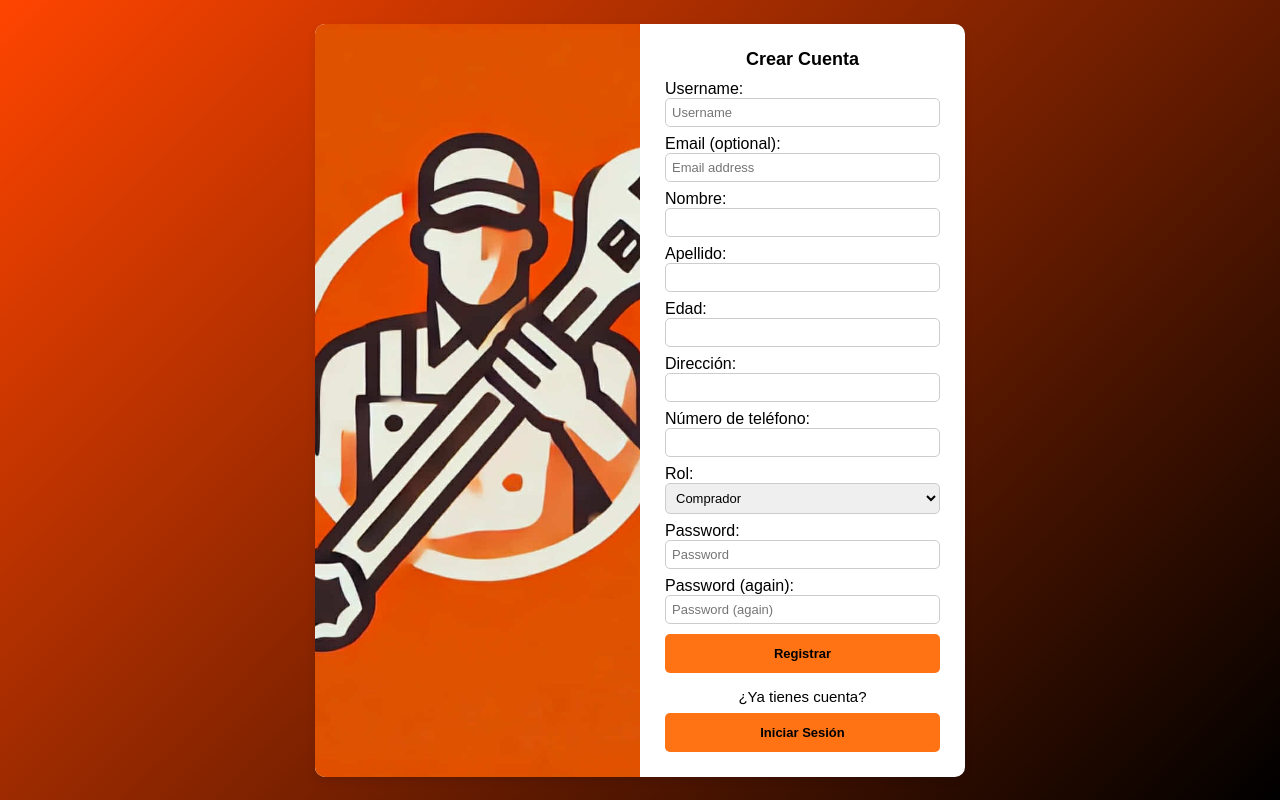
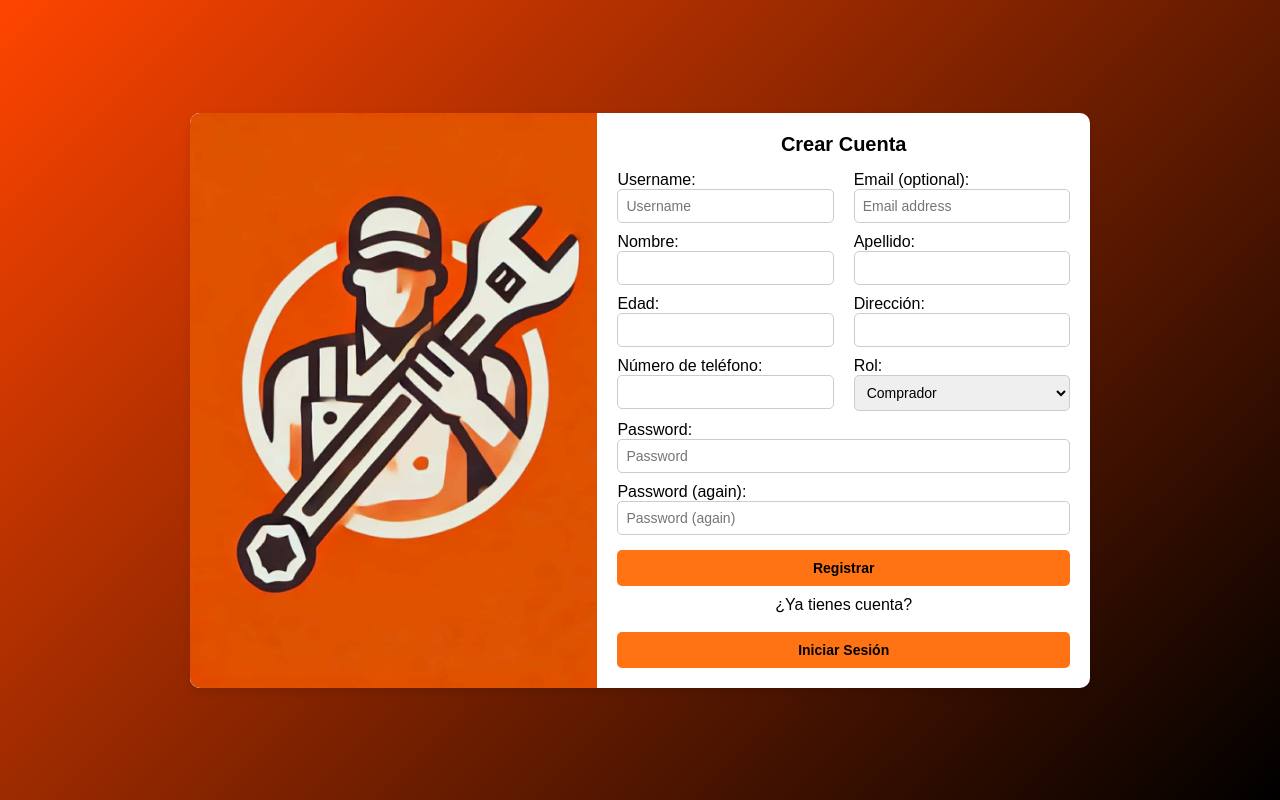
Before and after one commit to metodosformalesds/t3_mfds_2024, a Django app: page /accounts/signup/ in a window 1280 px wide. Run offline with Django 4.2, Linux system fonts and the light colour scheme.

Commit message:
Actualizacion de anchos de login

```diff
--- a/yonkes/static/css/signup.css
+++ b/yonkes/static/css/signup.css
@@ -6,11 +6,12 @@
 }
 
 body {
-    height: 100vh;
+    min-height: 100vh;
     display: flex;
     justify-content: center;
     align-items: center;
     background: linear-gradient(135deg, #FF4500, #000000);
+    padding: 20px;
 }
 
 .signup-container {
@@ -18,12 +19,15 @@ body {
     justify-content: center;
     align-items: center;
     height: 100%;
+    width: 100%;
+    max-width: 1200px;
 }
 
 .signup-box {
     display: flex;
-    width: 650px; /* Un poco más estrecho */
-    height: auto;
+    flex-direction: row;
+    width: 100%;
+    max-width: 900px;
     background-color: #fff;
     box-shadow: 0 4px 8px rgba(0, 0, 0, 0.1);
     border-radius: 10px;
@@ -38,7 +42,7 @@ body {
 }
 
 .image-side {
-    width: 50%;
+    width: 50%; /* Cambié el ancho a 40% en lugar de 30% */
     background-color: #ddd;
 }
 
@@ -49,57 +53,59 @@ body {
     transition: transform 0.3s ease;
 }
 
-.signup-box:hover .image-side img {
-    transform: scale(1.05);
-}
-
-.form-side {
-    width: 50%;
-    padding: 25px; /* Un poco menos de padding */
+.form-content {
+    width: 60%; /* Ajusté el ancho de la sección del formulario a 60% */
+    padding: 20px;
     display: flex;
     flex-direction: column;
-    justify-content: center;
+    justify-content: space-between;
 }
 
 h2 {
-    margin-bottom: 10px; /* Menos margen */
     text-align: center;
-    font-size: 18px; /* Tamaño de fuente más pequeño */
+    font-size: 20px;
+    margin-bottom: 15px;
+}
+
+.form-columns {
+    display: flex;
+    gap: 20px; /* Espacio entre las columnas */
+}
+
+.column {
+    flex: 1; /* Las columnas ocupan el mismo ancho */
+    display: flex;
+    flex-direction: column;
 }
 
 .input-box {
-    margin-bottom: 8px; /* Menos margen */
+    margin-bottom: 10px;
 }
 
 .input-box input, .input-box select, .input-box textarea {
     width: 100%;
-    padding: 6px; /* Menos padding */
+    padding: 8px;
     border: 1px solid #ccc;
     border-radius: 5px;
-    font-size: 13px; /* Fuente más pequeña */
+    font-size: 14px;
     transition: border 0.3s ease;
 }
 
-.input-box input:focus, .input-box select:focus, .input-box textarea:focus {
-    border-color: #605678;
-    outline: none;
-}
-
 .button-box {
-    margin-top: 10px; /* Menos margen */
+    margin-top: 15px;
 }
 
 .signup-btn {
     width: 100%;
-    padding: 8px; /* Menos padding */
+    padding: 10px;
+    background-color: #FF7315;
+    color: #000000;
     border: none;
     border-radius: 5px;
-    font-size: 13px; /* Fuente más pequeña */
+    font-size: 14px;
     font-weight: bold;
     cursor: pointer;
-    background-color: #FF7315;
-    color: #000000;
-    transition: background-color 0.3s ease, color 0.3s ease, border 0.3s ease;
+    transition: background-color 0.3s ease, color 0.3s ease;
 }
 
 .signup-btn:hover {
@@ -108,79 +114,43 @@ h2 {
     border: 2px solid #000000;
 }
 
-/* Efecto responsive para pantallas pequeñas */
+.login-redirect {
+    text-align: center;
+    margin-top: 10px;
+}
+
+.login-btn {
+    padding: 8px;
+    background-color: #FF7315;
+    color: #000000;
+    border-radius: 5px;
+    text-decoration: none;
+    font-size: 13px;
+    transition: background-color 0.3s ease;
+}
+
+.login-btn:hover {
+    background-color: #000000;
+    color: #FF7315;
+}
+
+/* Responsividad */
 @media screen and (max-width: 768px) {
     .signup-box {
         flex-direction: column;
     }
-}
 
-/* Animación de entrada */
-@keyframes slideIn {
-    from {
-        opacity: 0;
-        transform: translateY(-50px);
+    .image-side {
+        width: 100%;
+        height: 200px;
     }
-    to {
-        opacity: 1;
-        transform: translateY(0);
+
+    .form-content {
+        width: 100%;
+        padding: 15px;
+    }
+
+    .form-columns {
+        flex-direction: column; /* Cambia a disposición vertical en pantallas pequeñas */
     }
 }
-.login-redirect {
-    text-align: center;
-    margin-top: 15px; /* Espacio superior */
-}
-
-.login-redirect p {
-    margin-bottom: 8px; /* Espacio entre el texto y el botón */
-    font-size: 13px; /* Tamaño de fuente */
-    color: #555; /* Color del texto */
-}
-
-.login-btn {
-    display: inline-block;
-    padding: 8px 12px;
-    border: none;
-    border-radius: 5px;
-    background-color: #FF7315; /* Color de fondo */
-    color: black; /* Color del texto */
-    font-size: 13px; /* Tamaño de fuente */
-    text-decoration: none; /* Sin subrayado */
-    transition: background-color 0.3s ease;
-}
-
-.login-btn:hover {
-    background-color: #000000; /* Cambia el fondo al pasar el cursor */
-}
-
-.login-redirect {
-    text-align: center;
-    margin-top: 15px; /* Espacio superior */
-}
-
-.login-redirect p {
-    margin-bottom: 8px; /* Espacio entre el texto y el botón */
-    font-size: 15px; /* Tamaño de fuente */
-    color: black; /* Color del texto */
-}
-
-.signup-btn {
-    display: inline-block;
-    width: 100%; /* Asegúrate de que el ancho sea completo */
-    padding: 12px; /* Ajuste del padding */
-    border: none;
-    border-radius: 5px;
-    background-color: #FF7315; /* Color de fondo */
-    color: #000000; /* Color del texto */
-    font-size: 13px; /* Tamaño de fuente */
-    font-weight: bold;
-    cursor: pointer;
-    text-decoration: none; /* Sin subrayado para el enlace */
-    transition: background-color 0.3s ease, color 0.3s ease, border 0.3s ease;
-}
-
-.signup-btn:hover {
-    background-color: #000000; /* Cambia el fondo al pasar el cursor */
-    color: #FF7315; /* Cambia el color del texto */
-    border: 2px solid #000000; /* Borde */
-}
--- a/yonkes/templates/account/signup.html
+++ b/yonkes/templates/account/signup.html
@@ -19,83 +19,75 @@
                 <img src="{% static 'images/logo.jpg' %}" alt="Signup Image">
             </div>
 
-            <!-- Sección del formulario de registro -->
-            <div class="form-side">
+            <!-- Sección central del formulario -->
+            <div class="form-content">
                 <h2>Crear Cuenta</h2>
-                <form method="post">
+                <!-- Asegúrate de tener la URL de acción correcta para el formulario -->
+                <form method="post" action="{% url 'account_signup' %}">
                     {% csrf_token %}
-
-                    <!-- Campo de Username -->
+                    <!-- Contenedor de dos columnas -->
+                    <div class="form-columns">
+                        <div class="column">
                             <div class="input-box">
-                        {{ form.username.label_tag }} <br>
+                                {{ form.username.label_tag }}<br>
                                 {{ form.username }}
                             </div>
-
-                    <!-- Campo de Email -->
+                            <div class="input-box">
+                                {{ form.first_name.label_tag }}<br>
+                                {{ form.first_name }}
+                            </div>
+                            <div class="input-box">
+                                {{ form.age.label_tag }}<br>
+                                {{ form.age }}
+                            </div>
+                            <div class="input-box">
+                                {{ form.phone_number.label_tag }}<br>
+                                {{ form.phone_number }}
+                            </div>
+                        </div>
+                        <div class="column">
                             <div class="input-box">
                                 {{ form.email.label_tag }}<br>
                                 {{ form.email }}
                             </div>
-
-                    <!-- Campo de Nombre -->
-                    <div class="input-box">
-                        {{ form.first_name.label_tag }}<br>
-                        {{ form.first_name }}
-                    </div>
-
-                    <!-- Campo de Apellido -->
                             <div class="input-box">
                                 {{ form.last_name.label_tag }}<br>
                                 {{ form.last_name }}
                             </div>
-
-                    <!-- Campo de Edad -->
-                    <div class="input-box">
-                        {{ form.age.label_tag }}<br>
-                        {{ form.age }}
-                    </div>
-
-                    <!-- Campo de Dirección -->
                             <div class="input-box">
                                 {{ form.address.label_tag }}<br>
                                 {{ form.address }}
                             </div>
-
-                    <!-- Campo de Número de Teléfono -->
-                    <div class="input-box">
-                        {{ form.phone_number.label_tag }}<br>
-                        {{ form.phone_number }}
-                    </div>
-
-                    <!-- Campo de Rol -->
                             <div class="input-box">
                                 {{ form.role.label_tag }}<br>
                                 {{ form.role }}
                             </div>
+                        </div>
+                    </div>
 
-                    <!-- Campo de Contraseña -->
+                    <!-- Campos de Contraseña -->
                     <div class="input-box">
                         {{ form.password1.label_tag }}<br>
                         {{ form.password1 }}
                     </div>
-
-                    <!-- Campo de Confirmación de Contraseña -->
                     <div class="input-box">
                         {{ form.password2.label_tag }}<br>
                         {{ form.password2 }}
                     </div>
 
-                    <!-- Botón de Registro -->
+                    <!-- Botón de registro -->
                     <div class="button-box">
                         <button type="submit" class="signup-btn">Registrar</button>
                     </div>
+                </form>
 
-                    <!-- Texto y botón para redirigir al login -->
+                <!-- Botón de redirección al login -->
                 <div class="login-redirect">
-                        <p>¿Ya tienes cuenta?</p>
-                        <a href="{% url 'account_login' %}" class="signup-btn login-btn">Iniciar Sesión</a>
+                    <p>¿Ya tienes cuenta?</p><br>
+                    <form action="{% url 'account_login' %}" method="get">
+                        <button type="submit" class="signup-btn">Iniciar Sesión</button>
+                    </form>
                 </div>
-                </form>
             </div>
         </div>
     </div>
```
Also changed, not shown: yonkes/db.sqlite3. Lines whose indentation alone changed are shown as unchanged.
